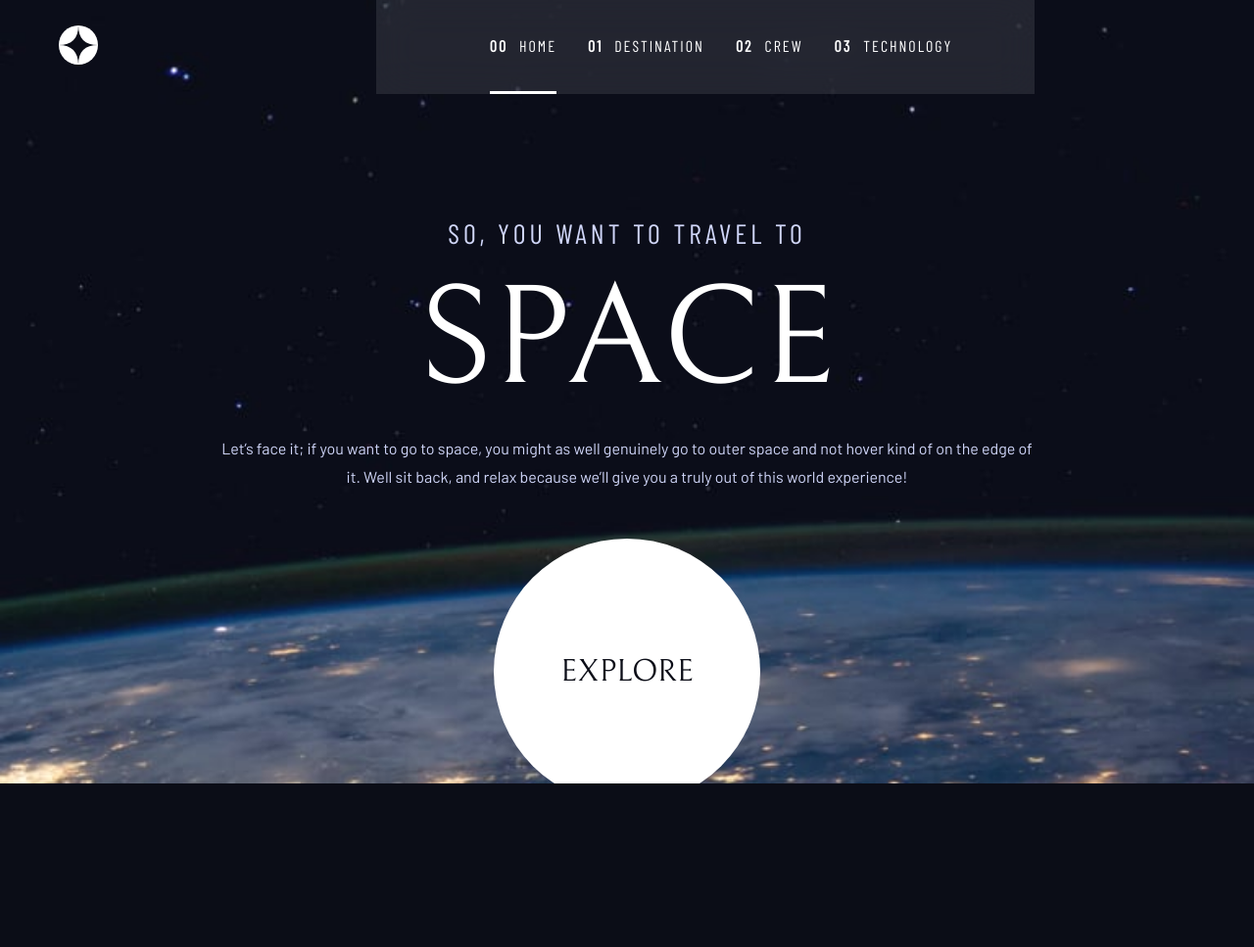
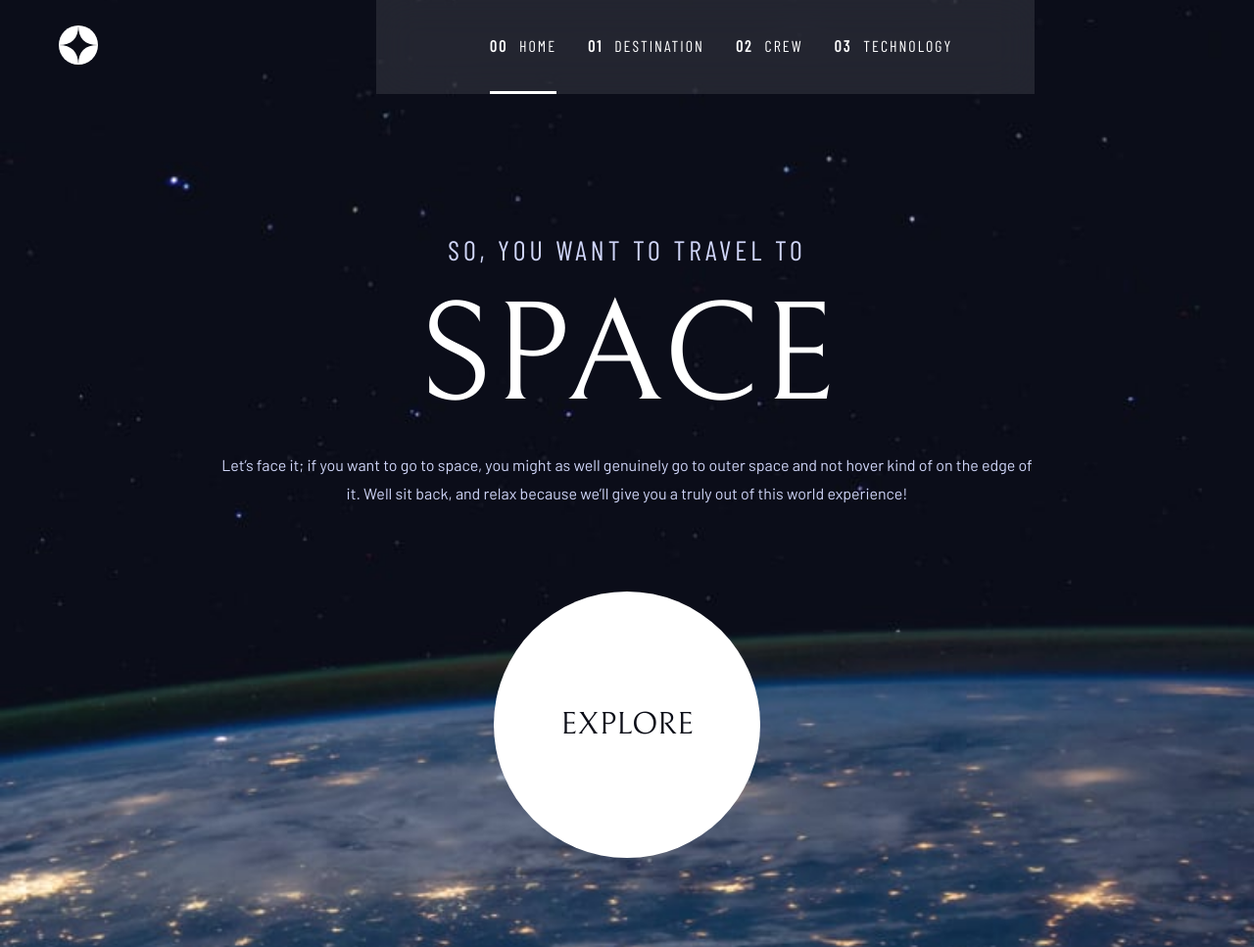
Before and after one commit to gpanagiotinos/space-tourism-website-main, a plain HTML site: page index.html in a window 1280 px wide. Shown: the top 967 px of the page at 98% size. Before the commit the page ends 800 px from the top, so only its background shows below. Drawn offline with Linux system fonts and the light colour scheme.

Commit message:
fix min height to render properly in smaller screens

```diff
--- a/assets/css/main.css
+++ b/assets/css/main.css
@@ -27,6 +27,7 @@ html {
   font-family: "Bellefair";
   /* height: calc(100dvh - 20px); */
   height: 100dvh;
+  min-height: 880px;
   color: var(--white);
   overflow-x: hidden;
 }
@@ -413,6 +414,9 @@ p {
   }
 }
 @media (width > 767px) {
+  html {
+    min-height: 1024px;
+  }
   body.home {
     background-image: url("../home/background-home-tablet.jpg");
   }
@@ -536,7 +540,7 @@ p {
     -moz-background-size: cover;
     -o-background-size: cover;
     width: 100dvw;
-	height: 100%;
+    height: 100%;
   }
   .technology-image.vehicle::before {
     background-image: url("../technology/image-launch-vehicle-tablet.png");
```
